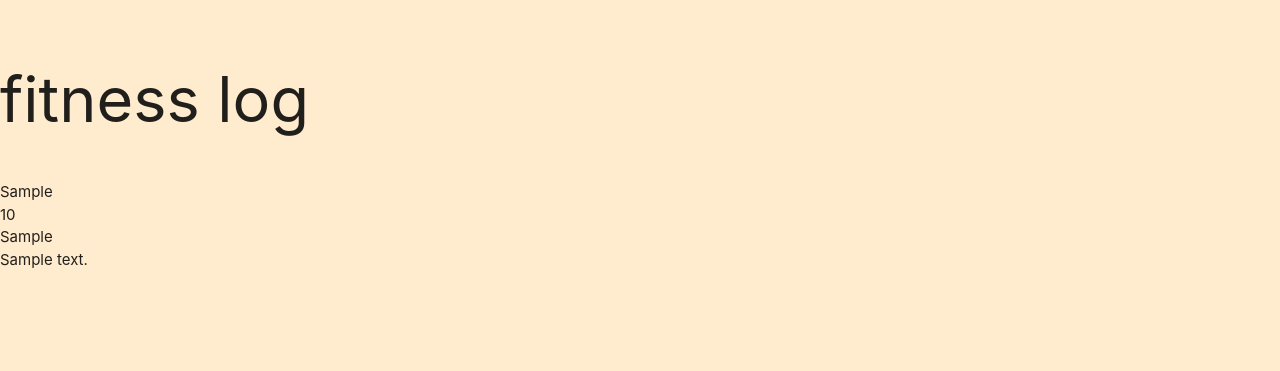
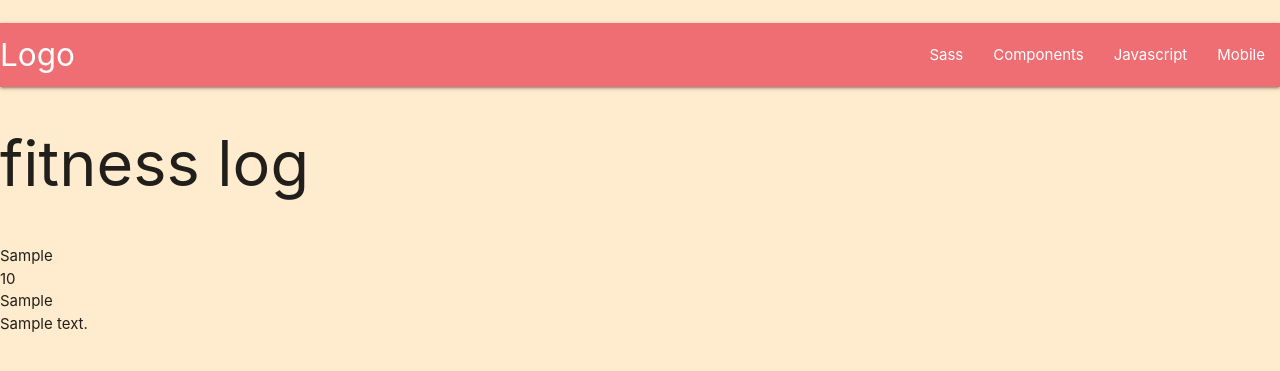
Before and after one commit to Code-Institute-Submissions/Fitness-tracker-MS3, a Flask app: page / in a window 1280 px wide. Shown: the top 371 px of the page. Run offline with Flask 2, Linux system fonts and the light colour scheme; a database or web service that is not in the repository returns one stand-in record (values such as "Sample title"); some libraries are stand-ins or nearby versions.

Commit message:
standard nav bar in place

```diff
--- a/templates/base.html
+++ b/templates/base.html
@@ -12,6 +12,32 @@
 </head>
 
 <body>
+
+    <header>
+        <!--main top nav element-->
+        <nav>
+            <div class="nav-wrapper">
+                <a href="#!" class="brand-logo">Logo</a>
+                <a href="#" data-target="mobile-demo" class="sidenav-trigger"><i class="material-icons">menu</i></a>
+                <ul class="right hide-on-med-and-down">
+                    <li><a href="sass.html">Sass</a></li>
+                    <li><a href="badges.html">Components</a></li>
+                    <li><a href="collapsible.html">Javascript</a></li>
+                    <li><a href="mobile.html">Mobile</a></li>
+                </ul>
+            </div>
+        </nav>
+        <!--mobile side nav bar -->
+        <ul class="sidenav" id="mobile-demo">
+            <li><a href="sass.html">Sass</a></li>
+            <li><a href="badges.html">Components</a></li>
+            <li><a href="collapsible.html">Javascript</a></li>
+            <li><a href="mobile.html">Mobile</a></li>
+        </ul>
+
+
+    </header>
+
     <h1>fitness log</h1>
     {% block content %} {% endblock %}
 
```
